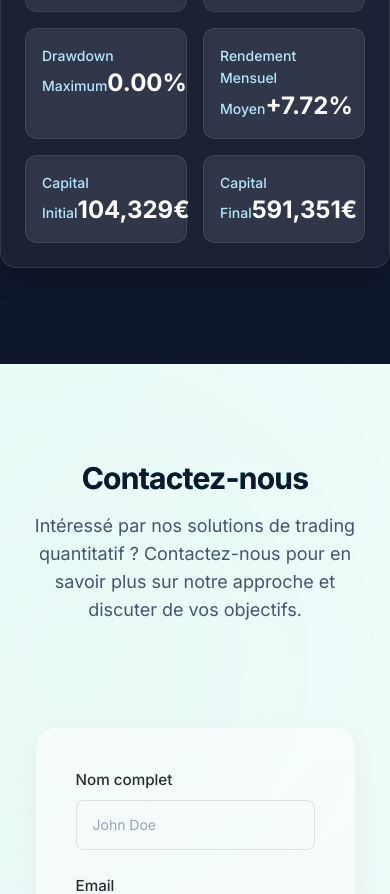
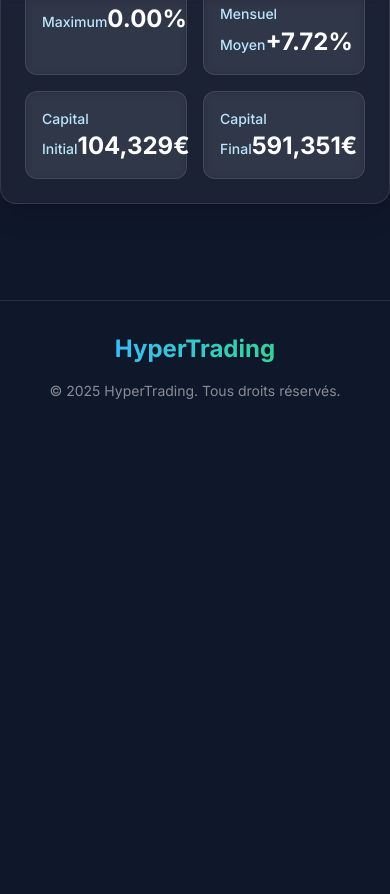
Before and after one commit to Bryan922/hypertrading-website, a Next.js app: page / in a window 390 px wide. Shown: the part 6065-6959 px from the top of the page. After the commit the page ends 6522 px from the top, so only its background shows below. Built offline with nearby package versions, Linux system fonts and the light colour scheme.

Commit message:
refactor: amélioration du thème sombre et de la navigation - Suppression de la section contact - Thème sombre cohérent - Navigation améliorée - Footer simplifié

```diff
--- a/app/components/Footer.tsx
+++ b/app/components/Footer.tsx
@@ -5,14 +5,14 @@
 
 export default function Footer() {
   return (
-    <footer className="footer">
-      <div className="container mx-auto px-4 py-8">
-        <div className="flex justify-between items-center">
-          <Link href="/" className="text-2xl font-bold text-primary-600">
+    <footer className="bg-secondary-900 border-t border-white/10">
+      <div className="container mx-auto px-6 py-8">
+        <div className="flex flex-col md:flex-row justify-between items-center gap-4">
+          <Link href="/" className="text-2xl font-bold bg-gradient-to-r from-primary-400 to-accent-400 bg-clip-text text-transparent">
             HyperTrading
           </Link>
 
-          <p className="text-sm text-secondary-500">
+          <p className="text-sm text-white/50">
             © {new Date().getFullYear()} HyperTrading. Tous droits réservés.
           </p>
         </div>
--- a/app/components/Navbar.tsx
+++ b/app/components/Navbar.tsx
@@ -15,10 +15,10 @@
   const [mobileMenuOpen, setMobileMenuOpen] = useState(false)
 
   return (
-    <header className="fixed w-full bg-white/80 backdrop-blur-md z-50 shadow-sm">
+    <header className="fixed w-full bg-secondary-900/80 backdrop-blur-md z-50 border-b border-white/10">
       <nav className="container mx-auto px-6 py-4">
         <div className="flex items-center justify-between">
-          <Link href="/" className="text-2xl font-bold text-primary-600">
+          <Link href="/" className="text-2xl font-bold bg-gradient-to-r from-primary-400 to-accent-400 bg-clip-text text-transparent">
             HyperTrading
           </Link>
 
@@ -28,7 +28,7 @@
               <Link
                 key={item.name}
                 href={item.href}
-                className="text-secondary-600 hover:text-primary-600 transition-colors"
+                className="text-white/70 hover:text-primary-400 transition-colors text-sm uppercase tracking-wider font-medium"
               >
                 {item.name}
               </Link>
@@ -38,7 +38,7 @@
           {/* Bouton menu mobile */}
           <button
             type="button"
-            className="lg:hidden text-secondary-600"
+            className="lg:hidden text-white/70 hover:text-primary-400"
             onClick={() => setMobileMenuOpen(true)}
           >
             <Bars3Icon className="h-6 w-6" />
@@ -53,15 +53,15 @@
         animate={{ opacity: mobileMenuOpen ? 1 : 0, x: mobileMenuOpen ? "0%" : "100%" }}
         transition={{ duration: 0.3 }}
       >
-        <div className="fixed inset-0 bg-black/20 backdrop-blur-sm" onClick={() => setMobileMenuOpen(false)} />
-        <div className="fixed inset-y-0 right-0 w-full max-w-sm bg-white px-6 py-6">
+        <div className="fixed inset-0 bg-black/60 backdrop-blur-sm" onClick={() => setMobileMenuOpen(false)} />
+        <div className="fixed inset-y-0 right-0 w-full max-w-sm bg-secondary-900 px-6 py-6">
           <div className="flex items-center justify-between">
-            <Link href="/" className="text-2xl font-bold text-primary-600">
+            <Link href="/" className="text-2xl font-bold bg-gradient-to-r from-primary-400 to-accent-400 bg-clip-text text-transparent">
               HyperTrading
             </Link>
             <button
               type="button"
-              className="text-secondary-600"
+              className="text-white/70 hover:text-primary-400"
               onClick={() => setMobileMenuOpen(false)}
             >
               <XMarkIcon className="h-6 w-6" />
@@ -73,7 +73,7 @@
                 <Link
                   key={item.name}
                   href={item.href}
-                  className="block text-lg text-secondary-600 hover:text-primary-600 transition-colors"
+                  className="block text-lg text-white/70 hover:text-primary-400 transition-colors uppercase tracking-wider font-medium"
                   onClick={() => setMobileMenuOpen(false)}
                 >
                   {item.name}
--- a/app/layout.tsx
+++ b/app/layout.tsx
@@ -7,8 +7,8 @@
 const inter = Inter({ subsets: ['latin'], variable: '--font-inter' })
 
 export const metadata: Metadata = {
-  title: 'MentalPlus - Votre bien-être mental',
-  description: 'Plateforme de soutien psychologique en ligne avec des professionnels qualifiés.',
+  title: 'HyperTrading - Trading Quantitatif de Haute Performance',
+  description: 'Plateforme de trading quantitatif générant 60% de performance annuelle avec seulement 2% de drawdown.',
 }
 
 export default function RootLayout({
@@ -18,9 +18,9 @@
 }) {
   return (
     <html lang="fr" className={inter.variable}>
-      <body className="min-h-screen bg-gradient-to-b from-secondary-50 to-secondary-100">
+      <body className="min-h-screen bg-secondary-900 text-white">
         <Navbar />
-        <main className="flex-grow pt-16">
+        <main className="flex-grow">
           {children}
         </main>
         <Footer />
--- a/app/page.tsx
+++ b/app/page.tsx
@@ -5,16 +5,14 @@
 import AboutSection from './components/AboutSection'
 import StatsSection from './components/StatsSection'
 import PerformanceChart from './components/PerformanceChart'
-import ContactSection from './components/ContactSection'
 
 export default function Home() {
   return (
-    <div className="bg-gradient-to-b from-secondary-50 to-secondary-100">
+    <div className="bg-gradient-to-b from-secondary-900 to-secondary-800">
       <HeroSection />
       <AboutSection />
       <StatsSection />
       <PerformanceChart />
-      <ContactSection />
     </div>
   )
 }
```
